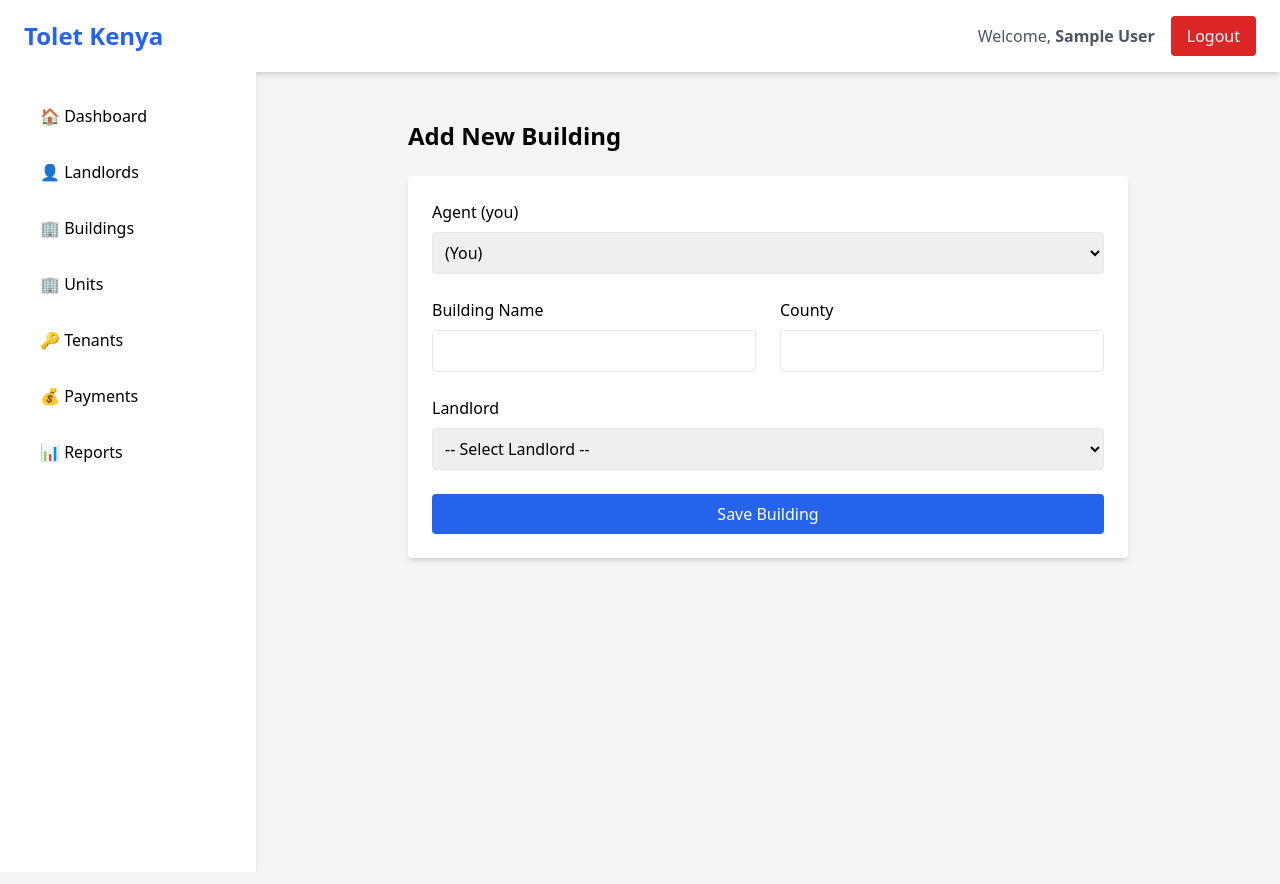
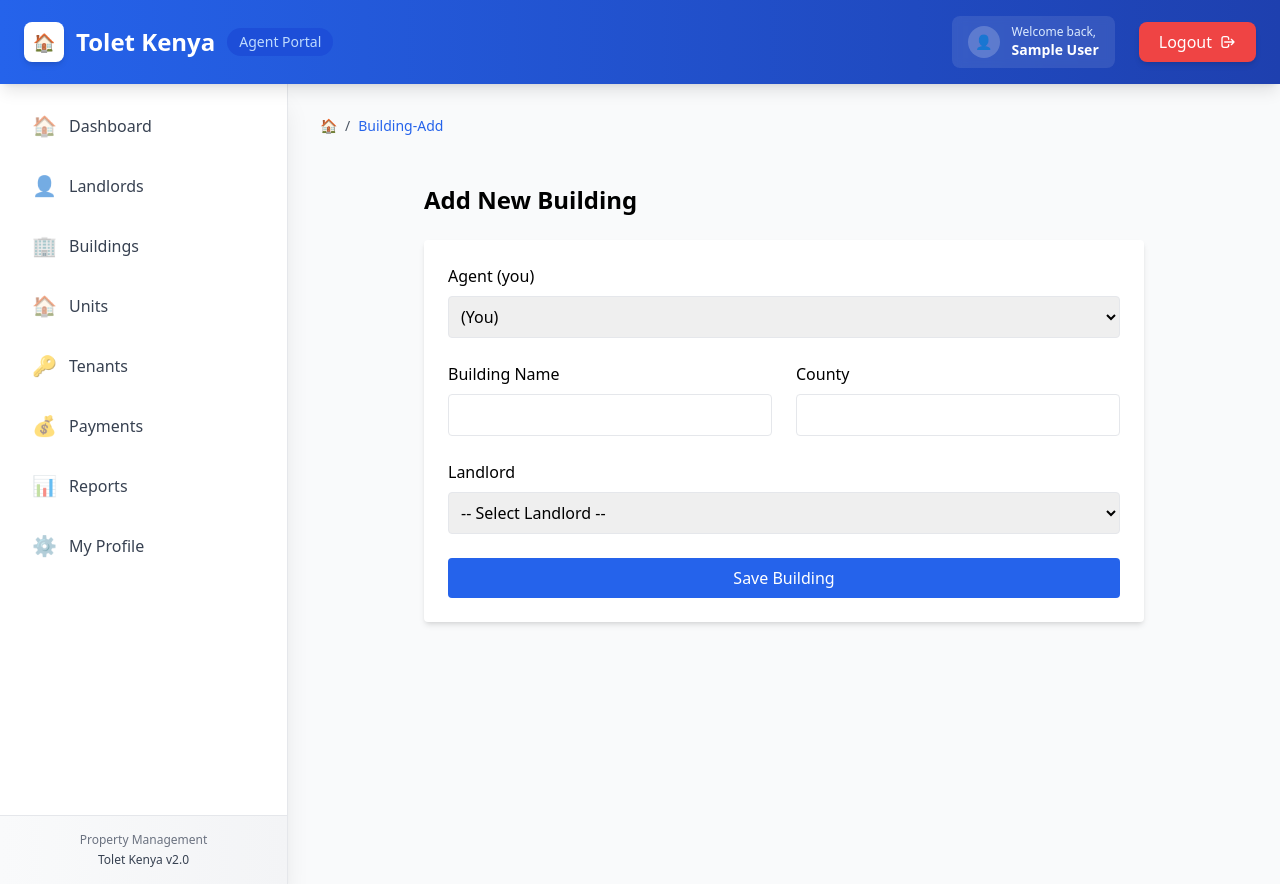
Before and after one commit to fkiarie/tolet_kenya_ps, a PHP site: page /tolet_kenya_ps/building-add.php in a window 1280 px wide. Before the commit the page ends 561 px from the top, so only its background shows below. Run offline with PHP 8.4, Linux system fonts and the light colour scheme; the visitor is signed in with stand-in values (Sample User, id 1); data that the repository does not hold is empty; some libraries are stand-ins or nearby versions.

Commit message:
Enhance header and sidebar UI: update navbar design, improve user greeting, and streamline navigation links with icons

```diff
--- a/includes/header.php
+++ b/includes/header.php
@@ -8,67 +8,95 @@ $currentPage = basename($_SERVER['PHP_SELF']);
 ?>
 
 <!-- Navbar -->
-<nav class="bg-white shadow-md px-6 py-4 flex justify-between items-center">
-    <h1 class="text-2xl font-bold text-blue-600">Tolet Kenya</h1>
-    <div class="flex items-center space-x-4">
-        <span class="text-gray-600">
-            Welcome, <strong><?php echo $_SESSION['user_name'] ?? 'Agent'; ?></strong>
-        </span>
+<nav class="bg-gradient-to-r from-blue-600 to-blue-800 shadow-lg px-6 py-4 flex justify-between items-center relative z-50">
+    <div class="flex items-center space-x-3">
+        <div class="w-10 h-10 bg-white rounded-lg flex items-center justify-center shadow-md">
+            <span class="text-blue-600 font-bold text-lg">🏠</span>
+        </div>
+        <h1 class="text-2xl font-bold text-white">Tolet Kenya</h1>
+        <span class="text-blue-200 text-sm font-medium bg-blue-700 px-3 py-1 rounded-full">Agent Portal</span>
+    </div>
+
+    <div class="flex items-center space-x-6">
+        <div class="flex items-center space-x-3 bg-white/10 backdrop-blur-sm rounded-lg px-4 py-2">
+            <div class="w-8 h-8 bg-white/20 rounded-full flex items-center justify-center">
+                <span class="text-white text-sm">👤</span>
+            </div>
+            <div class="flex flex-col">
+                <span class="text-blue-100 text-xs">Welcome back,</span>
+                <strong class="text-white text-sm"><?php echo $_SESSION['user_name'] ?? 'Agent'; ?></strong>
+            </div>
+        </div>
+
         <a href="http://localhost/tolet_kenya_ps/auth/login-form.php"
-   class="px-4 py-2 bg-red-600 text-white rounded hover:bg-red-700">
-   Logout
-</a>
+           class="group px-5 py-2 bg-red-500 hover:bg-red-600 text-white rounded-lg transition-all duration-200 shadow-md hover:shadow-lg flex items-center space-x-2 transform hover:scale-105">
+            <span>Logout</span>
+            <svg class="w-4 h-4 group-hover:translate-x-1 transition-transform" fill="none" stroke="currentColor" viewBox="0 0 24 24">
+                <path stroke-linecap="round" stroke-linejoin="round" stroke-width="2" d="M17 16l4-4m0 0l-4-4m4 4H7m6 4v1a3 3 0 01-3 3H6a3 3 0 01-3-3V7a3 3 0 013-3h4a3 3 0 013 3v1"></path>
+            </svg>
+        </a>
     </div>
 </nav>
 
-<div class="flex">
+<div class="flex min-h-screen bg-gray-50">
     <!-- Sidebar -->
-    <aside class="w-64 bg-white shadow-md h-screen p-6">
-        <ul class="space-y-4">
-            <li>
-                <a href="dashboard.php"
-                    class="block px-4 py-2 rounded <?php echo $currentPage == 'dashboard.php' ? 'bg-blue-600 text-white' : 'hover:bg-blue-100'; ?>">
-                    🏠 Dashboard
-                </a>
-            </li>
-            <li>
-                <a href="landlords.php"
-                    class="block px-4 py-2 rounded <?php echo $currentPage == 'landlords.php' ? 'bg-blue-600 text-white' : 'hover:bg-blue-100'; ?>">
-                    👤 Landlords
-                </a>
-            </li>
-            <li>
-                <a href="buildings.php"
-                    class="block px-4 py-2 rounded <?php echo $currentPage == 'buildings.php' ? 'bg-blue-600 text-white' : 'hover:bg-blue-100'; ?>">
-                    🏢 Buildings
-                </a>
-            </li>
-             <li>
-                <a href="units.php"
-                    class="block px-4 py-2 rounded <?php echo $currentPage == 'units.php' ? 'bg-blue-600 text-white' : 'hover:bg-blue-100'; ?>">
-                    🏢 Units
-                </a>
-            </li>
-            <li>
-                <a href="tenants.php"
-                    class="block px-4 py-2 rounded <?php echo $currentPage == 'tenants.php' ? 'bg-blue-600 text-white' : 'hover:bg-blue-100'; ?>">
-                    🔑 Tenants
-                </a>
-            </li>
-            <li>
-                <a href="payments.php"
-                    class="block px-4 py-2 rounded <?php echo $currentPage == 'payments.php' ? 'bg-blue-600 text-white' : 'hover:bg-blue-100'; ?>">
-                    💰 Payments
-                </a>
-            </li>
-            <li>
-                <a href="reports.php"
-                    class="block px-4 py-2 rounded <?php echo $currentPage == 'reports.php' ? 'bg-blue-600 text-white' : 'hover:bg-blue-100'; ?>">
-                    📊 Reports
-                </a>
-            </li>
-        </ul>
+    <aside class="w-72 bg-white shadow-xl border-r border-gray-200 flex flex-col sticky top-0 h-screen">
+
+
+        <!-- Navigation Links -->
+        <nav class="flex-1 overflow-y-auto p-4">
+            <ul class="space-y-2">
+                <?php
+                $links = [
+                    "dashboard.php" => ["🏠","Dashboard"],
+                    "landlords.php" => ["👤","Landlords"],
+                    "buildings.php" => ["🏢","Buildings"],
+                    "units.php"     => ["🏠","Units"],
+                    "tenants.php"   => ["🔑","Tenants"],
+                    "payments.php"  => ["💰","Payments"],
+                    "reports.php"   => ["📊","Reports"],
+                    "agent-profile.php" => ["⚙️","My Profile"]
+                ];
+                foreach ($links as $file => [$icon, $label]): ?>
+                    <li>
+                        <a href="<?= $file ?>"
+                            class="group flex items-center px-4 py-3 rounded-xl transition-all duration-200
+                            <?= $currentPage == $file
+                                ? 'bg-blue-600 text-white shadow-lg shadow-blue-200'
+                                : 'text-gray-700 hover:bg-blue-50 hover:text-blue-600'; ?>">
+                            <span class="text-xl mr-3 <?= $currentPage == $file
+                                ? 'opacity-100'
+                                : 'opacity-60 group-hover:opacity-100'; ?>">
+                                <?= $icon ?>
+                            </span>
+                            <span class="font-medium"><?= $label ?></span>
+                            <?php if($currentPage == $file): ?>
+                                <div class="ml-auto w-2 h-2 bg-white rounded-full"></div>
+                            <?php endif; ?>
+                        </a>
+                    </li>
+                <?php endforeach; ?>
+            </ul>
+        </nav>
+
+        <!-- Sidebar Footer -->
+        <div class="p-4 bg-gradient-to-r from-gray-50 to-gray-100 border-t border-gray-200">
+            <div class="text-center">
+                <p class="text-xs text-gray-500 mb-1">Property Management</p>
+                <p class="text-xs font-medium text-gray-700">Tolet Kenya v2.0</p>
+            </div>
+        </div>
     </aside>
 
-    <!-- Main Content Wrapper starts here -->
-    <main class="flex-1 p-6">
+    <!-- Main Content Wrapper -->
+    <main class="flex-1 p-8 bg-gray-50 overflow-y-auto">
+        <!-- Breadcrumb -->
+        <div class="mb-6">
+            <div class="flex items-center space-x-2 text-sm text-gray-600">
+                <span>🏠</span>
+                <span>/</span>
+                <span class="capitalize font-medium text-blue-600">
+                    <?php echo str_replace('.php', '', $currentPage); ?>
+                </span>
+            </div>
+        </div>
```
